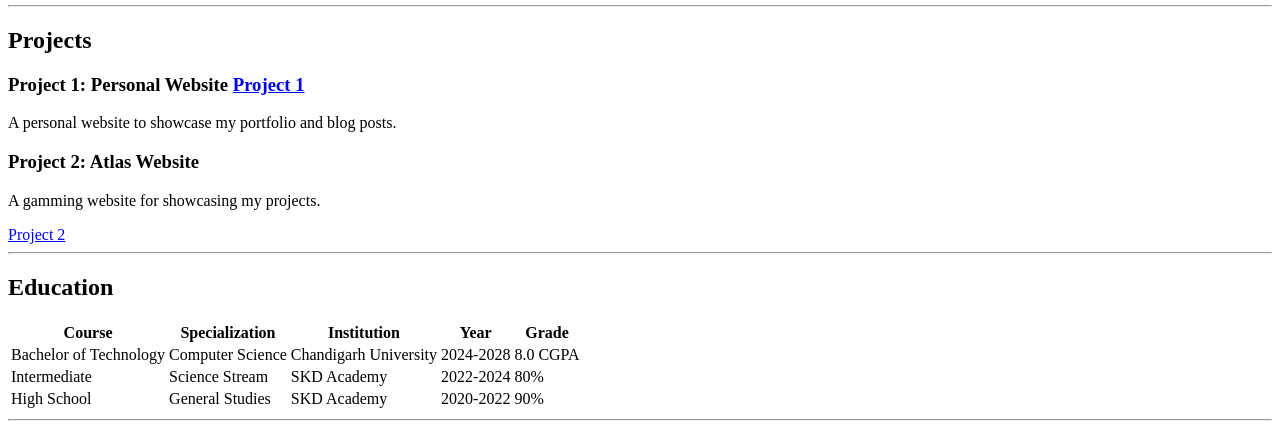
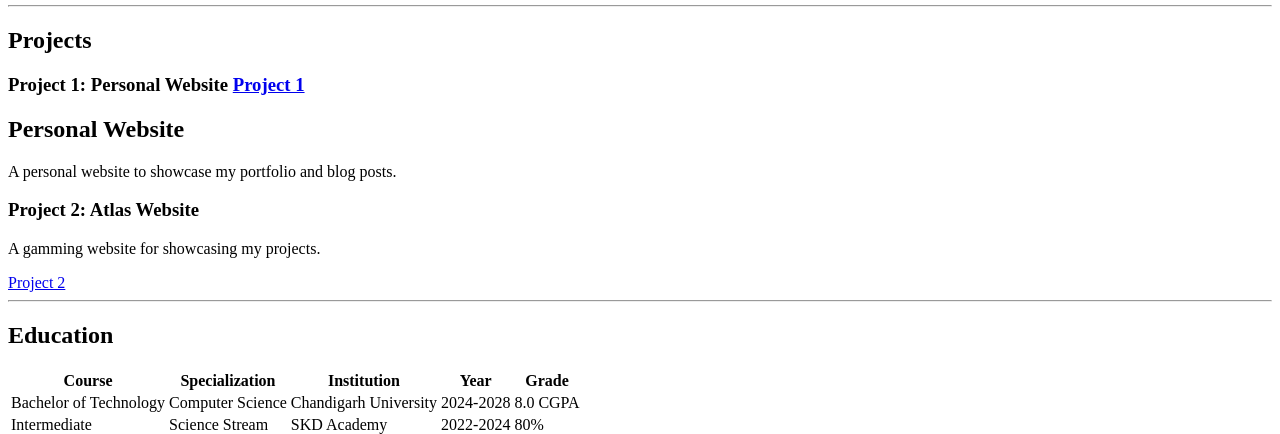
Before and after one commit to Suryansh-684/Job_portal_homepage, a plain HTML site: page index.html in a window 1280 px wide. Shown: the part 307-741 px from the top of the page. Drawn offline with Linux system fonts and the light colour scheme.

Commit message:
my first commit

```diff
--- a/index.html
+++ b/index.html
@@ -21,6 +21,7 @@
     <h2>Projects</h2>
     <article>
         <h3>Project 1: Personal Website  <a href ="github.com/suryansh2004 ">Project 1</a> </h3>
+        <h2>Personal Website</h2>
         <p>A personal website to showcase my portfolio and blog posts.</p>
 
 
```
Also changed, not shown: 1 other file.
